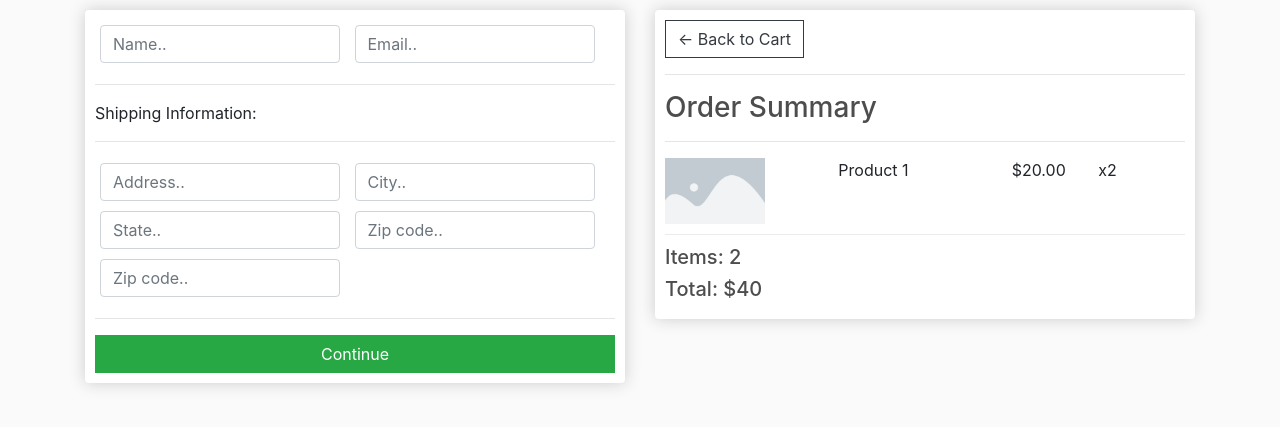
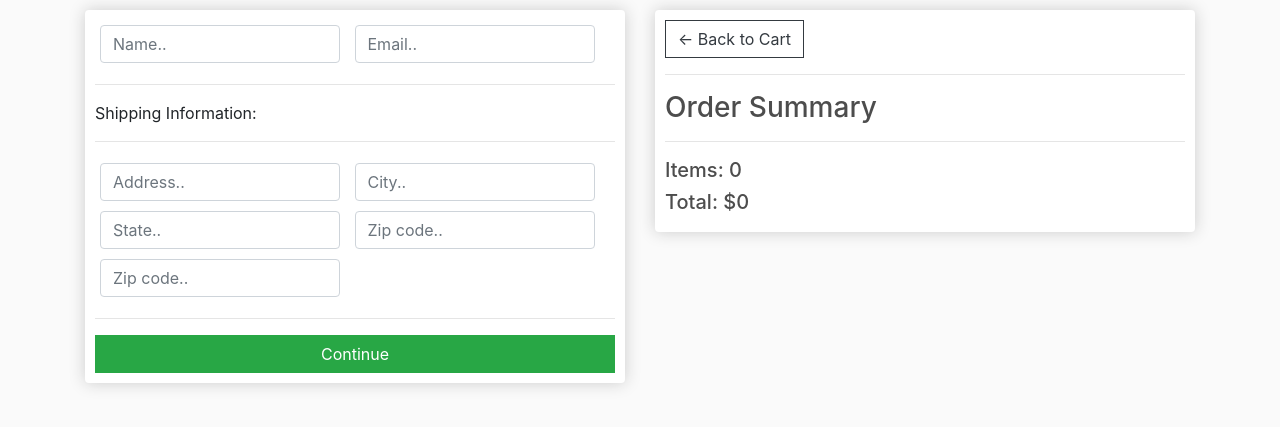
Before and after one commit to Jesusr1297/djecom, a Django app: page /checkout/ in a window 1280 px wide. Shown: the part 57-484 px from the top of the page. Run offline with Django 4.2, Linux system fonts and the light colour scheme.

Commit message:
Started with js

```diff
--- /dev/null
+++ b/static/js/cart.js
@@ -0,0 +1 @@
+console.log('hello world')
--- a/store/templates/store/checkout.html
+++ b/store/templates/store/checkout.html
@@ -49,14 +49,16 @@
                 <hr>
                 <h3>Order Summary</h3>
                 <hr>
-                <div class="cart-row">
-                    <div style="flex:2"><img class="row-image" src="{% static 'images/placeholder.png' %}"></div>
-                    <div style="flex:2"><p>Product 1</p></div>
-                    <div style="flex:1"><p>$20.00</p></div>
-                    <div style="flex:1"><p>x2</p></div>
-                </div>
-                <h5>Items: 2</h5>
-                <h5>Total: $40</h5>
+                {% for item in items %}
+                    <div class="cart-row">
+                        <div style="flex:2"><img class="row-image" src="{{ item.product.image_url }}"></div>
+                        <div style="flex:2"><p>{{ item.product.name }}</p></div>
+                        <div style="flex:1"><p>${{ item.product.price|floatformat:2 }}</p></div>
+                        <div style="flex:1"><p>x{{ item.quantity }}</p></div>
+                    </div>
+                {% endfor %}
+                <h5>Items: {{ order.get_cart_items }}</h5>
+                <h5>Total: ${{ order.get_cart_total }}</h5>
             </div>
         </div>
     </div>
--- a/store/templates/store/main.html
+++ b/store/templates/store/main.html
@@ -26,5 +26,6 @@
 <script src="https://cdn.jsdelivr.net/npm/bootstrap@4.4.1/dist/js/bootstrap.min.js"
         integrity="sha384-wfSDF2E50Y2D1uUdj0O3uMBJnjuUD4Ih7YwaYd1iqfktj0Uod8GCExl3Og8ifwB6"
         crossorigin="anonymous"></script>
+<script src="{% static 'js/cart.js' %}"></script>
 </body>
 </html>
--- a/store/views.py
+++ b/store/views.py
@@ -22,5 +22,12 @@ def cart(request):
 
 
 def checkout(request):
-    context = {}
+    if request.user.is_authenticated:
+        customer = request.user.customer
+        order, created = models.Order.objects.get_or_create(customer=customer, complete=False)
+        items = order.orderitem_set.all()
+    else:
+        items = []
+        order = {'get_cart_total': 0, 'get_cart_items': 0}
+    context = {'items': items, 'order': order}
     return render(request=request, template_name='store/checkout.html', context=context)
```
Also changed, not shown: db.sqlite3.
